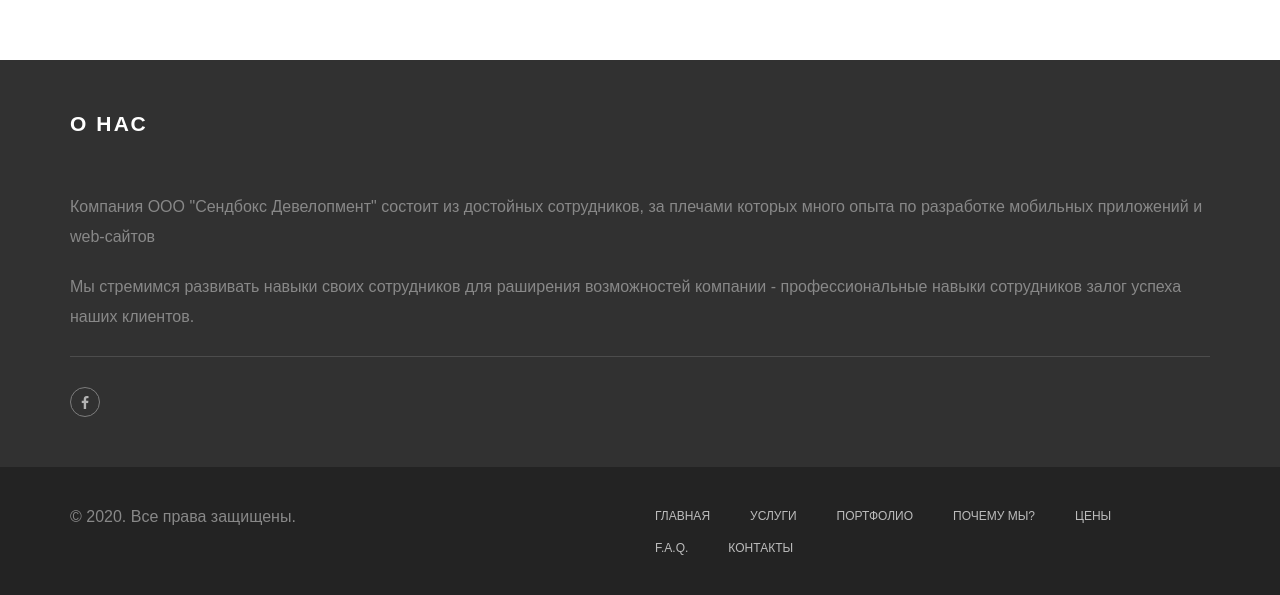
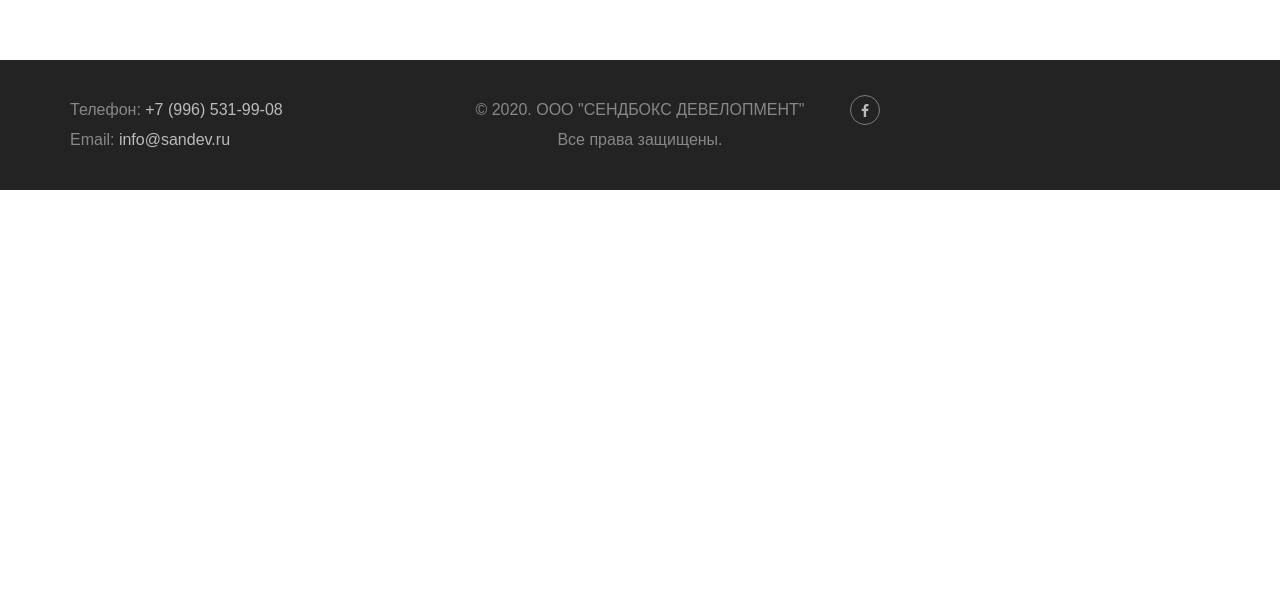
Before and after one commit to PiRmanAtE/sandbox-site, a website with bundled scripts: page index.html in a window 1280 px wide. Shown: the part 9593-10188 px from the top of the page. After the commit the page ends 9783 px from the top, so only its background shows below. Built offline with nearby package versions, Linux system fonts and the light colour scheme; files whose address does not match are found by name.

Commit message:
edit footer

```diff
--- a/index.html
+++ b/index.html
@@ -1063,46 +1063,24 @@
 	<!-- Footer -->
 
 	<footer class="footer">
-		<section class="section bgc-dark section-footer-top">
-			<div class="container rel-1">
+		<div class="footer-bottom">
+			<div class="container">
 				<div class="row-base row">
-					<aside class="bottom-widget-text col-footer col-base col-md-12">
-						<h2 class="bottom-widget-title">О Нас</h2>
-						<div class="text-content">
-							<p>Компания ООО "Сендбокс Девелопмент" состоит из достойных сотрудников, за плечами которых
-								много опыта по разработке мобильных приложений и web-сайтов</p>
-							<p>Мы стремимся развивать навыки своих сотрудников для раширения возможностей компании -
-								профессиональные навыки сотрудников залог успеха наших клиентов. </p>
+					<div class="copy col-base col-md-4">
+						<div>
+							Телефон: <a href="tel:+79965319908">+7 (996) 531-99-08</a>
 						</div>
-						<div class="social-container">
-
+						<div>
+							Email: <a href="mailto:info@sandev.ru">info@sandev.ru</a>
+						</div>
+					</div>
+					<div class="copy col-base col-md-4 text-center">
+						© 2020. ООО "СЕНДБОКС ДЕВЕЛОПМЕНТ" <br>Все права защищены.
+					</div>
+					<div class="col-base col-md-4 text-right">
 							<div class="social social-round">
 								<a href="https://www.facebook.com/pg/SandevKrasnodar/posts/?ref=page_internal" target="__blank" rel="noopener noreferrer" class="fa fa-facebook"></a>
 							</div>
-						</div>
-
-					</aside>
-				</div>
-			</div>
-		</section>
-		<div class="footer-bottom">
-			<div class="container">
-				<div class="row-base row">
-					<div class="copy col-base col-md-6">
-						© 2020. Все права защищены.
-					</div>
-					<div class="col-base col-md-6">
-						<nav class="navbar-bottom">
-							<ul>
-								<li><a href="#top" class="js-target-scroll">Главная</a></li>
-								<li><a href="#services" class="js-target-scroll">Услуги</a></li>
-								<li><a href="#showcase" class="js-target-scroll">Портфолио</a></li>
-								<li><a href="#features" class="js-target-scroll">Почему мы?</a></li>
-								<li><a href="#prices" class="js-target-scroll">Цены</a></li>
-								<li><a href="#posts" class="js-target-scroll">F.A.Q.</a></li>
-								<li><a href="#contact-section" class="js-target-scroll">Контакты</a></li>
-							</ul>
-						</nav>
 					</div>
 				</div>
 			</div>
```
